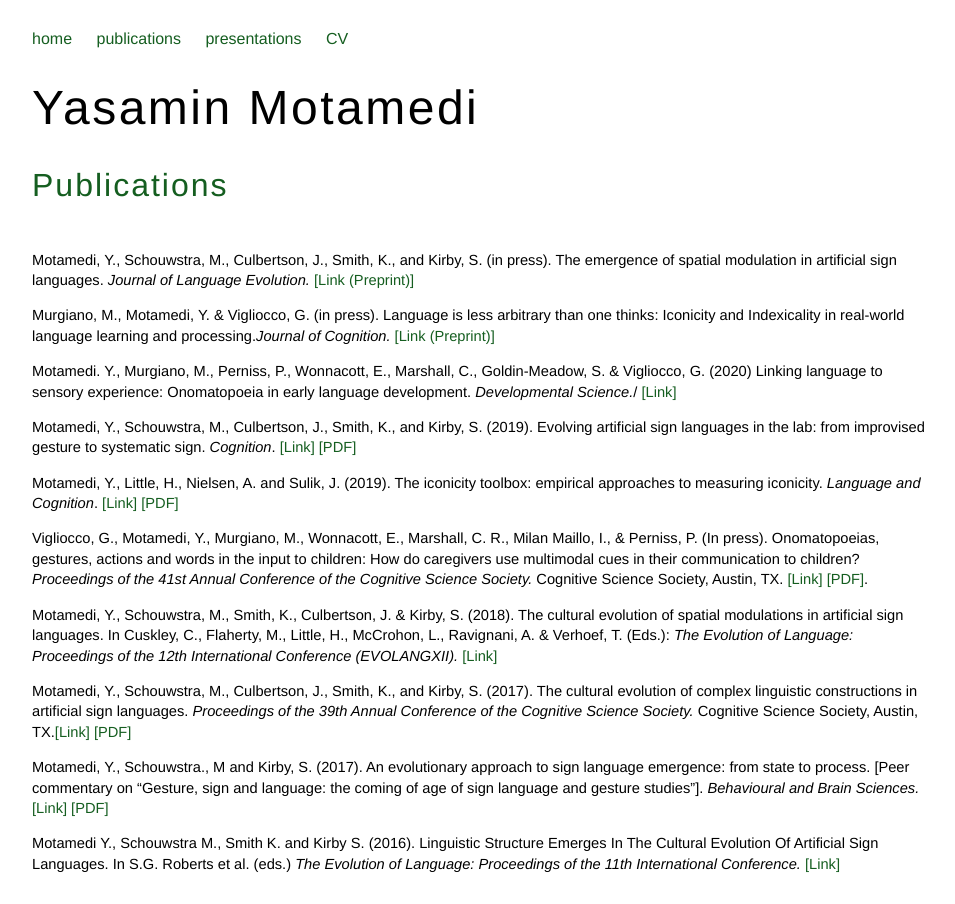
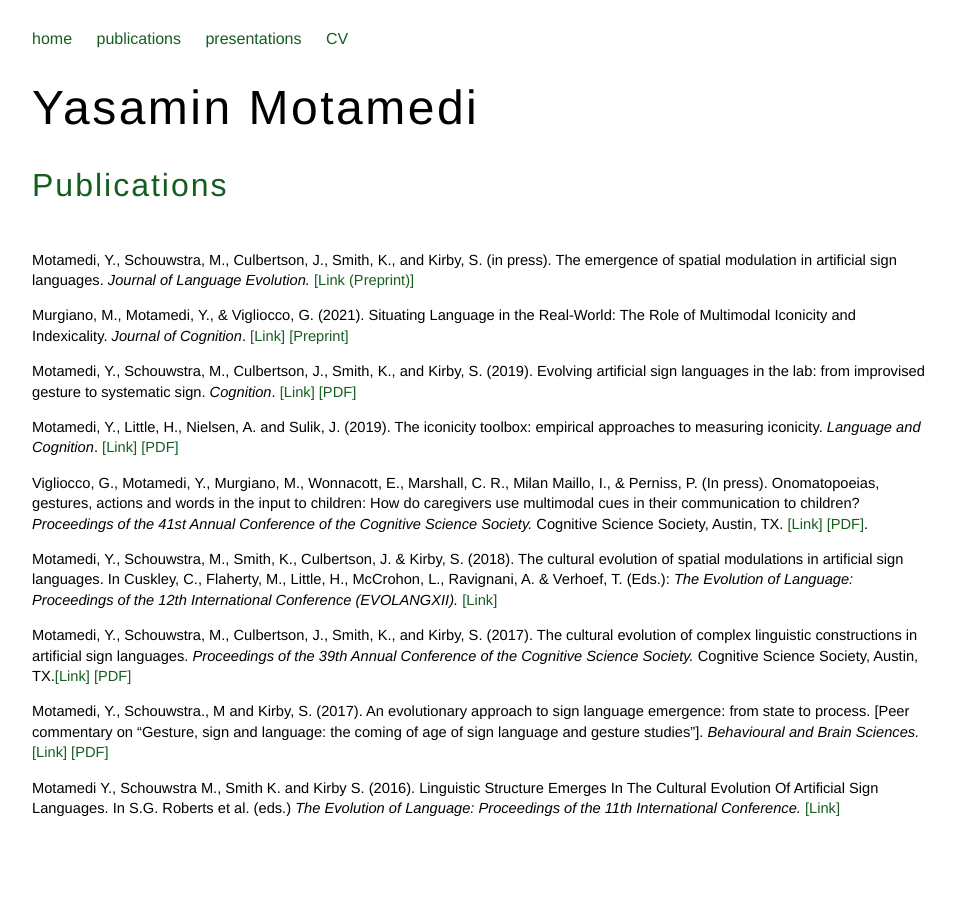
Before and after one commit to ymotamedi/ymotamedi.github.io, a Jekyll site: the page built from publications.html, in a window 1280 px wide. Shown: the whole page, without its empty margins (160-1115 px from the left). Built offline with Jekyll 4.4.1, drawn with Linux system fonts in a browser that asks for light colours.

Commit message:
add in Journal of Cognition review paper

```diff
--- a/publications.html
+++ b/publications.html
@@ -8,14 +8,10 @@ title: Publications
   The emergence of spatial modulation in artificial sign languages. <i> Journal of Language Evolution. </i>
   <a href="https://psyarxiv.com/p6zy4/" target='blank'> [Link (Preprint)]</a></p>
 
-<p> Murgiano, M., Motamedi, Y. & Vigliocco, G. (in press).
-  Language is less arbitrary than one thinks: Iconicity and Indexicality in real-world language learning and processing.<i>Journal of Cognition.</i>
-  <a href = "https://psyarxiv.com/qzvxu/" target="blank">[Link (Preprint)]</a>
+<p> Murgiano, M., Motamedi, Y., & Vigliocco, G. (2021). Situating Language in the Real-World: The Role of Multimodal Iconicity and Indexicality.
+  <i>Journal of Cognition</i>. <a href = "https://doi.org/10.5334/joc.113" target="blank">[Link]</a>
+  <a href = "https://psyarxiv.com/qzvxu/" target="blank">[Preprint]</a>
 </p>
-
-<p>Motamedi. Y., Murgiano, M., Perniss, P., Wonnacott, E., Marshall, C., Goldin-Meadow, S. & Vigliocco, G. (2020)
-  Linking language to sensory experience: Onomatopoeia in early language development. <i>Developmental Science.</i>/
-  <a href="https://doi.org/10.1111/desc.13066" target='blank'>[Link]</a></p>
 
 <p>Motamedi, Y., Schouwstra, M., Culbertson, J., Smith, K., and Kirby, S. (2019).
   Evolving artificial sign languages in the lab: from improvised gesture to systematic sign.
```
